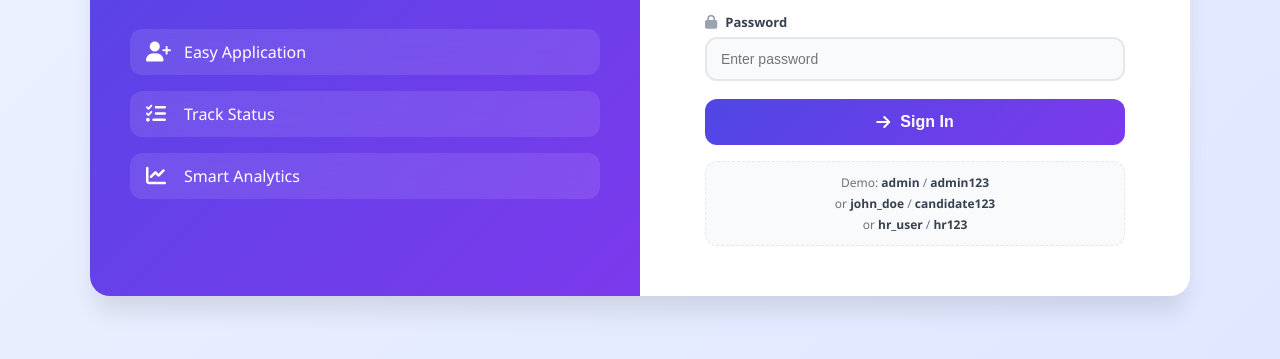
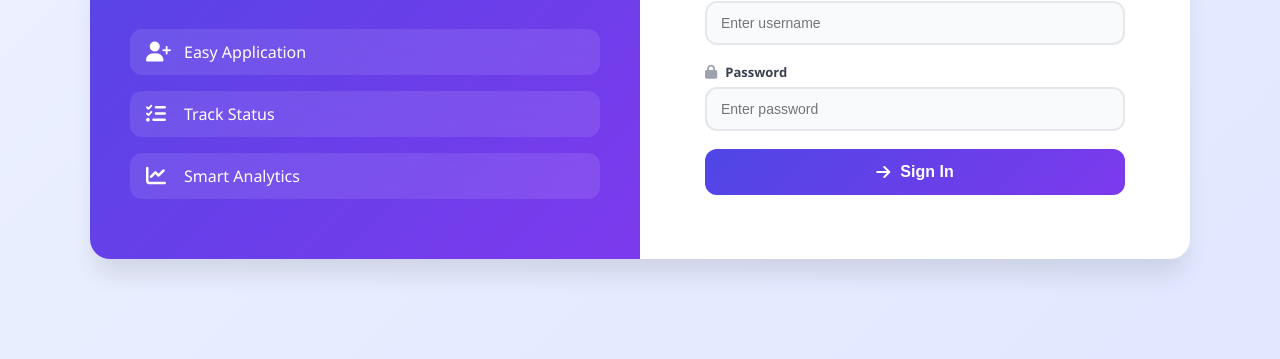
Before and after one commit to abdulaiharunakwasi/HR-Module-System-Design, a website: page index.html in a window 1280 px wide. Shown: the part 393-752 px from the top of the page. Drawn offline with Linux system fonts and the light colour scheme.

```diff
--- a/index.html
+++ b/index.html
@@ -62,11 +62,7 @@
                             <i class="fas fa-arrow-right"></i> Sign In
                         </button>
 
-                        <div class="demo-credentials">
-                            <span>Demo: <strong>admin</strong> / <strong>admin123</strong></span>
-                            <span>or <strong>john_doe</strong> / <strong>candidate123</strong></span>
-                            <span>or <strong>hr_user</strong> / <strong>hr123</strong></span>
-                        </div>
+
                     </form>
 
                     <!-- Register Form -->
@@ -105,7 +101,6 @@
                             <select id="registerRole">
                                 <option value="candidate">Job Seeker (Candidate)</option>
                                 <option value="hr">HR Professional</option>
-                                <option value="admin">Administrator</option>
                             </select>
                         </div>
 
```
